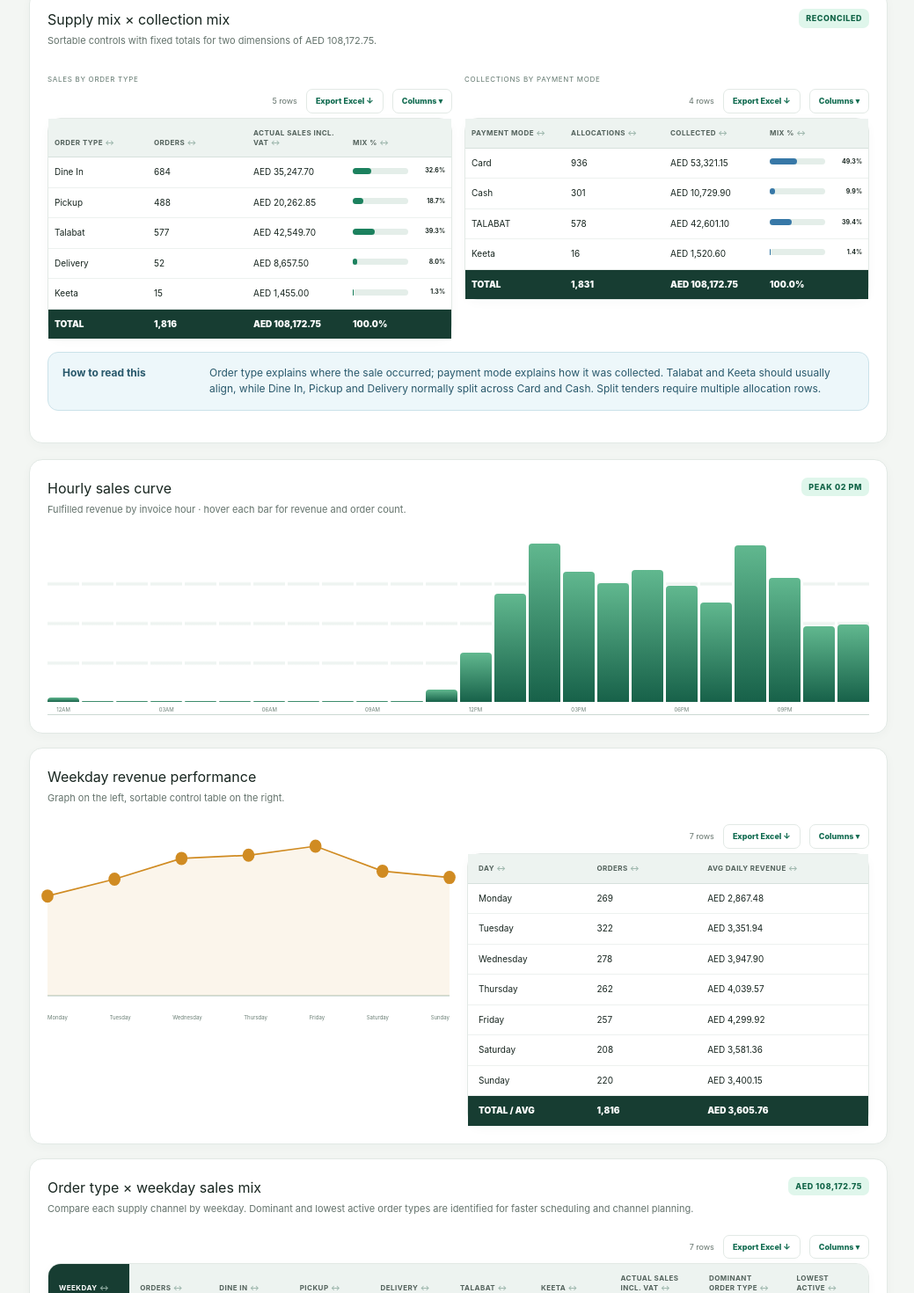
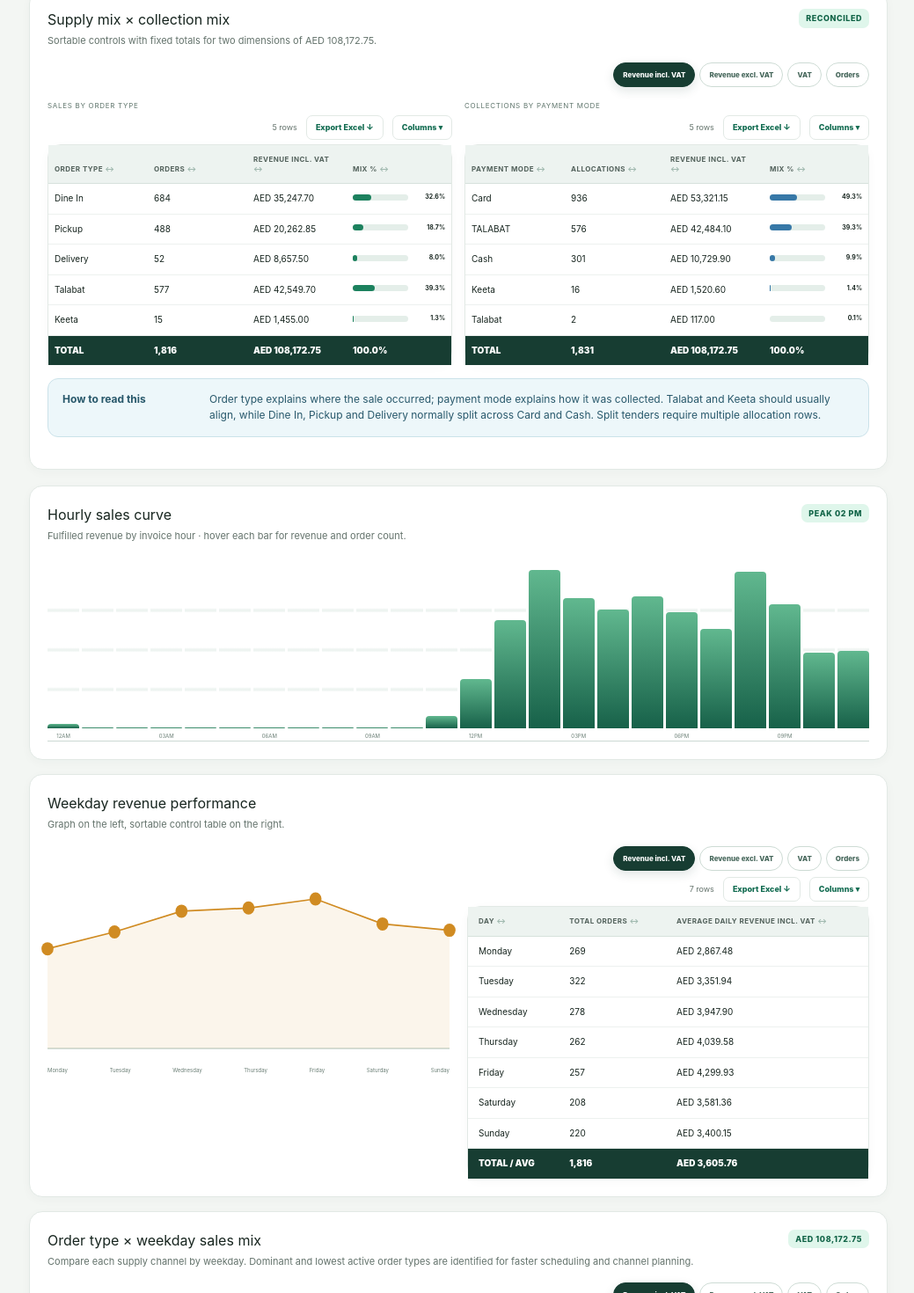
Before and after one commit to TechMainstay-Software-Pvt-Ltd/tmbill-audit-dashboard, a Next.js app: page / in a window 1280 px wide. Shown: the part 2188-3658 px from the top of the page at 88% size, without its empty margins (241-1280 px from the left). Built offline with nearby package versions, Linux system fonts and the light colour scheme.

Commit message:
Add mix table metric controls

```diff
--- a/app/page.tsx
+++ b/app/page.tsx
@@ -203,6 +203,11 @@ function TenderValue({row,tender}:{row:any;tender:"card"|"cash"|"talabat"|"deliv
   return <span className={invalid?"invalidTender":""}>{money(value)}{invalid&&<small>Unexpected channel</small>}</span>
 }
 type GridCol={key:string;label:string;numeric?:boolean;defaultVisible?:boolean;value?:(r:any)=>string|number;render?:(r:any)=>React.ReactNode};
+type MixMetric="orders"|"inclVat"|"exVat"|"vat";
+function MetricSelector({value,onChange}:{value:MixMetric;onChange:(v:MixMetric)=>void}) {
+  const choices:Array<[MixMetric,string]>=[["inclVat","Revenue incl. VAT"],["exVat","Revenue excl. VAT"],["vat","VAT"],["orders","Orders"]];
+  return <div className="metricSelector" aria-label="Table measure">{choices.map(([id,label])=><button type="button" key={id} className={value===id?"active":""} onClick={()=>onChange(id)}>{label}</button>)}</div>
+}
 function DataGrid({id,rows,columns,totals,onRowClick,selectedKey,renderExpanded}:{id:string;rows:any[];columns:GridCol[];totals?:Record<string,React.ReactNode>;onRowClick?:(r:any)=>void;selectedKey?:string;renderExpanded?:(r:any)=>React.ReactNode}) {
   const [order,setOrder]=useState(columns.map(c=>c.key));
   const [visible,setVisible]=useState<Record<string,boolean>>(()=>Object.fromEntries(columns.map(c=>[c.key,c.defaultVisible!==false])));
@@ -223,9 +228,19 @@ function DataGrid({id,rows,columns,totals,onRowClick,selectedKey,renderExpanded}
       {totals&&<tfoot><tr>{active.map(c=><td key={c.key} className={c.numeric?"numeric":""}>{totals[c.key]??""}</td>)}</tr></tfoot>}</table></div></div>
 }
 
-function MixDrill({invoices}:{invoices:Invoice[]}) {
+function MixDrill({invoices,paymentExceptions=[],metric="inclVat"}:{invoices:Invoice[];paymentExceptions?:any[];metric?:MixMetric}) {
   const summarize=(key:"orderType"|"paymentMode")=>Object.values(invoices.reduce((a:any,x)=>{const k=x[key]||"Unclassified";a[k]??={name:k,orders:0,sales:0,vat:0};a[k].orders++;a[k].sales+=x.total;a[k].vat+=x.vat;return a},{})).sort((a:any,b:any)=>b.sales-a.sales) as any[];
-  return <div className="rowDrill"><div><h4>Order types · high to low</h4>{summarize("orderType").map(x=><p key={x.name}><b>{x.name}</b><span>{num(x.orders)} orders</span><strong>{money(x.sales)}</strong><small>VAT {money(x.vat)}</small></p>)}</div><div><h4>Payment modes · high to low</h4>{summarize("paymentMode").map(x=><p key={x.name}><b>{x.name}</b><span>{num(x.orders)} invoices</span><strong>{money(x.sales)}</strong><small>Collection label</small></p>)}</div></div>
+  const exceptionMap=new Map(paymentExceptions.map(x=>[x.billNo,x]));
+  const payments=Object.values(invoices.reduce((a:any,x)=>{
+    const split=exceptionMap.get(x.billNo);
+    const allocations=split?["card","cash","talabat","deliveroo","keeta"].map(k=>({name:k[0].toUpperCase()+k.slice(1),value:Number(split[k]||0)})).filter(y=>y.value>0):[{name:x.paymentMode||"Unclassified",value:x.total}];
+    allocations.forEach(y=>{const share=x.total?y.value/x.total:0;a[y.name]??={name:y.name,allocations:0,sales:0,vat:0};a[y.name].allocations++;a[y.name].sales+=y.value;a[y.name].vat+=x.vat*share});
+    return a;
+  },{})).sort((a:any,b:any)=>b.sales-a.sales) as any[];
+  const value=(x:any,countKey:string)=>metric==="orders"?Number(x[countKey]||0):metric==="vat"?Number(x.vat||0):metric==="exVat"?Number(x.sales||0)-Number(x.vat||0):Number(x.sales||0);
+  const format=(v:number)=>metric==="orders"?num(v):money(v);
+  const orderRows=summarize("orderType").sort((a,b)=>value(b,"orders")-value(a,"orders")),paymentRows=[...payments].sort((a,b)=>value(b,"allocations")-value(a,"allocations"));
+  return <div className="rowDrill"><div><h4>Order types · high to low</h4>{orderRows.map(x=><p key={x.name}><b>{x.name}</b><span>{num(x.orders)} orders</span><strong>{format(value(x,"orders"))}</strong><small>VAT {money(x.vat)}</small></p>)}</div><div><h4>Payment modes · high to low</h4>{paymentRows.map(x=><p key={x.name}><b>{x.name}</b><span>{num(x.allocations)} allocations</span><strong>{format(value(x,"allocations"))}</strong><small>{x.name==="Card"||x.name==="Cash"?"Split components included":"Collection channel"}</small></p>)}</div></div>
 }
 
 export default function Home() {
@@ -262,6 +277,7 @@ export default function Home() {
   const [discountQuery,setDiscountQuery]=useState("");
   const [discountLevel,setDiscountLevel]=useState("All");
   const [discountPage,setDiscountPage]=useState(1);
+  const [mixMetric,setMixMetric]=useState<MixMetric>("inclVat");
   useEffect(()=>{fetch("/data/audit-data.json").then(r=>r.json()).then(setData)},[]);
   useEffect(()=>{fetch("/data/payment-reconciliation.json").then(r=>r.json()).then(setPaymentRecon)},[]);
   useEffect(()=>{fetch("/data/separate-sales-audit.json").then(r=>r.json()).then(setSeparateAudit)},[]);
@@ -357,12 +373,28 @@ export default function Home() {
   const invoiceDay=(x:Invoice)=>{const [d,m,y]=x.date.split("-").map(Number);return new Date(y,m-1,d)};
   const weekdayOrderMix=weekdayNames.map(day=>{
     const invoices=data.invoices.filter(x=>x.status==="Fulfilled"&&weekdayNames[invoiceDay(x).getDay()]===day);
-    const row:any={day,orders:invoices.length,total:invoices.reduce((a,x)=>a+x.total,0)};
-    orderTypeNames.forEach(type=>row[type]=invoices.filter(x=>x.orderType===type).reduce((a,x)=>a+x.total,0));
-    const ranked=orderTypeNames.map(type=>({type,value:row[type]})).sort((a,b)=>b.value-a.value);
+    const row:any={day,orders:invoices.length,totalInclVat:invoices.reduce((a,x)=>a+x.total,0),totalVat:invoices.reduce((a,x)=>a+x.vat,0)};
+    orderTypeNames.forEach(type=>{const lines=invoices.filter(x=>x.orderType===type);row[`${type}InclVat`]=lines.reduce((a,x)=>a+x.total,0);row[`${type}Vat`]=lines.reduce((a,x)=>a+x.vat,0);row[`${type}Orders`]=lines.length});
+    const metric=(type:string)=>mixMetric==="orders"?row[`${type}Orders`]:mixMetric==="vat"?row[`${type}Vat`]:mixMetric==="exVat"?row[`${type}InclVat`]-row[`${type}Vat`]:row[`${type}InclVat`];
+    orderTypeNames.forEach(type=>row[type]=metric(type));
+    row.total=mixMetric==="orders"?row.orders:mixMetric==="vat"?row.totalVat:mixMetric==="exVat"?row.totalInclVat-row.totalVat:row.totalInclVat;
+    const ranked=orderTypeNames.map(type=>({type,value:metric(type)})).sort((a,b)=>b.value-a.value);
     row.dominant=ranked[0]?.type||"—";row.weakest=[...ranked].reverse().find(x=>x.value>0)?.type||"—";
     return row;
   });
+  const mixValue=(value:number)=>mixMetric==="orders"?num(value):money(value);
+  const mixLabel=mixMetric==="orders"?"Order count":mixMetric==="vat"?"VAT":mixMetric==="exVat"?"Revenue excl. VAT":"Revenue incl. VAT";
+  const biMetric=(x:any,average=false)=>{const divisor=average?Math.max(1,Number(x.days||1)):1;return (mixMetric==="orders"?Number(x.orders||0):mixMetric==="vat"?Number(x.vat||0):mixMetric==="exVat"?Number(x.revenue||0)-Number(x.vat||0):Number(x.revenue||0))/divisor};
+  const metricFrom=(orders:number,inclVat:number,vat:number)=>mixMetric==="orders"?orders:mixMetric==="vat"?vat:mixMetric==="exVat"?inclVat-vat:inclVat;
+  const orderMixRows=orderTypeNames.map(name=>{const lines=data.invoices.filter(x=>x.status==="Fulfilled"&&x.orderType===name);const inclVat=lines.reduce((a,x)=>a+x.total,0),vat=lines.reduce((a,x)=>a+x.vat,0);return {name,orders:lines.length,inclVat,vat,value:metricFrom(lines.length,inclVat,vat)}}).filter(x=>x.orders);
+  const paymentExceptionMap=new Map((paymentRecon?.exceptions||[]).map((x:any)=>[x.billNo,x]));
+  const paymentMixRows=Object.values(data.invoices.filter(x=>x.status==="Fulfilled").reduce((a:any,x)=>{
+    const split:any=paymentExceptionMap.get(x.billNo);
+    const allocations=split?["card","cash","talabat","deliveroo","keeta"].map(k=>({name:k[0].toUpperCase()+k.slice(1),value:Number(split[k]||0)})).filter(y=>y.value>0):[{name:x.paymentMode||"Unclassified",value:x.total}];
+    allocations.forEach(y=>{const share=x.total?y.value/x.total:0;a[y.name]??={name:y.name,orders:0,inclVat:0,vat:0};a[y.name].orders++;a[y.name].inclVat+=y.value;a[y.name].vat+=x.vat*share});
+    return a;
+  },{})).map((x:any)=>({...x,value:metricFrom(x.orders,x.inclVat,x.vat)})).sort((a:any,b:any)=>b.value-a.value) as any[];
+  const orderMetricTotal=orderMixRows.reduce((a,x)=>a+x.value,0),paymentMetricTotal=paymentMixRows.reduce((a,x)=>a+x.value,0);
   const invoicesForDay=(date:string)=>data.invoices.filter(x=>x.status==="Fulfilled"&&`${String(invoiceDay(x).getFullYear())}-${String(invoiceDay(x).getMonth()+1).padStart(2,"0")}-${String(invoiceDay(x).getDate()).padStart(2,"0")}`===date);
   const invoicesForWeek=(week:string)=>{const index=businessInsights?.weekly.findIndex(x=>x.week===week)??-1;return index<0?[]:data.invoices.filter(x=>{const d=invoiceDay(x).getDate();return x.status==="Fulfilled"&&d>=index*7+1&&d<=Math.min(30,index*7+7)})};
   return <div className="app">
@@ -437,12 +469,13 @@ export default function Home() {
             <div className="chartLegend"><span><i className="avg"/>Average turnaround</span><span><i className="p90"/>P90 marker</span><span>{num(businessInsights.summary.over60)} orders exceeded 60 minutes</span></div>
           </div>
           <div className="panel" id="supply-collection-insights"><div className="panelHead"><div><h3>Supply mix × collection mix</h3><p>Sortable controls with fixed totals for two dimensions of AED 108,172.75.</p></div><Badge tone="good">RECONCILED</Badge></div>
-            <div className="mixTablesRow"><div><h4 className="mixTableTitle">Sales by order type</h4><DataGrid id="overview-order-mix" rows={orderTotals.map(([name,value,count])=>({name,value,count,mix:value/+s.grossSales*100}))} onRowClick={x=>{setOrderType(x.name);setTab("bills")}} columns={[
-              {key:"name",label:"Order type"},{key:"count",label:"Orders",numeric:true},{key:"value",label:"Actual Sales incl. VAT",numeric:true,render:x=>money(x.value)},{key:"mix",label:"Mix %",numeric:true,render:x=><span className="miniMix"><i style={{width:`${x.mix}%`}}/><b>{x.mix.toFixed(1)}%</b></span>}
-            ]} totals={{name:"TOTAL",count:num(+s.fulfilledInvoices),value:money(+s.grossSales),mix:"100.0%"}}/></div>
-            <div><h4 className="mixTableTitle">Collections by payment mode</h4><DataGrid id="overview-payment-mix" rows={paymentTotals.map(([name,value,count])=>({name,value,count,mix:value/+s.grossSales*100}))} onRowClick={()=>setTab("payments")} columns={[
-              {key:"name",label:"Payment mode"},{key:"count",label:"Allocations",numeric:true},{key:"value",label:"Collected",numeric:true,render:x=>money(x.value)},{key:"mix",label:"Mix %",numeric:true,render:x=><span className="miniMix payment"><i style={{width:`${x.mix}%`}}/><b>{x.mix.toFixed(1)}%</b></span>}
-            ]} totals={{name:"TOTAL",count:"1,831",value:money(+s.grossSales),mix:"100.0%"}}/></div></div>
+            <MetricSelector value={mixMetric} onChange={setMixMetric}/>
+            <div className="mixTablesRow"><div><h4 className="mixTableTitle">Sales by order type</h4><DataGrid id="overview-order-mix" rows={orderMixRows.map(x=>({...x,mix:x.value/Math.max(1,orderMetricTotal)*100}))} onRowClick={x=>{setOrderType(x.name);setTab("bills")}} columns={[
+              {key:"name",label:"Order type"},{key:"orders",label:"Orders",numeric:true},{key:"value",label:mixLabel,numeric:true,render:x=>mixValue(x.value)},{key:"mix",label:"Mix %",numeric:true,render:x=><span className="miniMix"><i style={{width:`${x.mix}%`}}/><b>{x.mix.toFixed(1)}%</b></span>}
+            ]} totals={{name:"TOTAL",orders:num(+s.fulfilledInvoices),value:mixValue(orderMetricTotal),mix:"100.0%"}}/></div>
+            <div><h4 className="mixTableTitle">Collections by payment mode</h4><DataGrid id="overview-payment-mix" rows={paymentMixRows.map(x=>({...x,mix:x.value/Math.max(1,paymentMetricTotal)*100}))} onRowClick={()=>setTab("payments")} columns={[
+              {key:"name",label:"Payment mode"},{key:"orders",label:"Allocations",numeric:true},{key:"value",label:mixLabel,numeric:true,render:x=>mixValue(x.value)},{key:"mix",label:"Mix %",numeric:true,render:x=><span className="miniMix payment"><i style={{width:`${x.mix}%`}}/><b>{x.mix.toFixed(1)}%</b></span>}
+            ]} totals={{name:"TOTAL",orders:num(paymentMixRows.reduce((a,x)=>a+x.orders,0)),value:mixValue(paymentMetricTotal),mix:"100.0%"}}/></div></div>
             <Info title="How to read this" tone="blue">Order type explains where the sale occurred; payment mode explains how it was collected. Talabat and Keeta should usually align, while Dine In, Pickup and Delivery normally split across Card and Cash. Split tenders require multiple allocation rows.</Info>
           </div>
         </section>}
@@ -452,25 +485,29 @@ export default function Home() {
               <div className="hourBars">{businessInsights.hourly.map(x=><div key={x.hour} title={`${x.label}: ${money(x.revenue)} · ${x.orders} orders`}><span><i style={{height:`${x.revenue/Math.max(...businessInsights.hourly.map(h=>h.revenue))*100}%`}}/></span><small>{x.hour%3===0?x.label.replace(" ",""):""}</small></div>)}</div>
             </div>
             <div className="panel wide weekdayPanel" id="weekday-insights"><div className="panelHead"><div><h3>Weekday revenue performance</h3><p>Graph on the left, sortable control table on the right.</p></div></div>
-              <div className="weekdaySplit"><div><MetricLine rows={businessInsights.weekday} valueKey="averageDailyRevenue" labelKey="day" color="#d08b22"/></div><DataGrid id="weekday-performance" rows={businessInsights.weekday} columns={[{key:"day",label:"Day"},{key:"days",label:"Days",numeric:true,defaultVisible:false},{key:"orders",label:"Orders",numeric:true},{key:"averageDailyRevenue",label:"Avg daily revenue",numeric:true,render:x=>money(x.averageDailyRevenue)},{key:"averageCheck",label:"Avg check",numeric:true,defaultVisible:false,render:x=>money(x.averageCheck)}]} totals={{day:"TOTAL / AVG",days:"30",orders:num(+s.fulfilledInvoices),averageDailyRevenue:money(+s.grossSales/30),averageCheck:money(+s.averageCheck)}}/></div>
+              <MetricSelector value={mixMetric} onChange={setMixMetric}/>
+              <div className="weekdaySplit"><div><MetricLine rows={businessInsights.weekday.map(x=>({...x,displayValue:biMetric(x,true)}))} valueKey="displayValue" labelKey="day" color="#d08b22"/></div><DataGrid id="weekday-performance" rows={businessInsights.weekday.map(x=>({...x,displayValue:biMetric(x,true)}))} columns={[{key:"day",label:"Day"},{key:"days",label:"Days",numeric:true,defaultVisible:false},{key:"orders",label:"Total orders",numeric:true},{key:"displayValue",label:`Average daily ${mixLabel.toLowerCase()}`,numeric:true,render:x=>mixValue(x.displayValue)},{key:"averageCheck",label:"Avg check",numeric:true,defaultVisible:false,render:x=>money(x.averageCheck)}]} totals={{day:"TOTAL / AVG",days:"30",orders:num(+s.fulfilledInvoices),displayValue:mixValue(biMetric({orders:+s.fulfilledInvoices,revenue:+s.grossSales,vat:+s.vat,days:30},true)),averageCheck:money(+s.averageCheck)}}/></div>
             </div>
             <div className="panel wide weekdayOrderPanel"><div className="panelHead"><div><h3>Order type × weekday sales mix</h3><p>Compare each supply channel by weekday. Dominant and lowest active order types are identified for faster scheduling and channel planning.</p></div><Badge tone="good">AED 108,172.75</Badge></div>
-              <DataGrid id="weekday-order-mix" rows={weekdayOrderMix} renderExpanded={x=><MixDrill invoices={data.invoices.filter(i=>i.status==="Fulfilled"&&weekdayNames[invoiceDay(i).getDay()]===x.day)}/>} columns={[
-                {key:"day",label:"Weekday"},{key:"orders",label:"Orders",numeric:true},{key:"Dine In",label:"Dine In",numeric:true,render:x=>money(x["Dine In"])},{key:"Pickup",label:"Pickup",numeric:true,render:x=>money(x.Pickup)},{key:"Delivery",label:"Delivery",numeric:true,render:x=>money(x.Delivery)},{key:"Talabat",label:"Talabat",numeric:true,render:x=>money(x.Talabat)},{key:"Keeta",label:"Keeta",numeric:true,render:x=>money(x.Keeta)},{key:"total",label:"Actual Sales incl. VAT",numeric:true,render:x=>money(x.total)},{key:"dominant",label:"Dominant order type",render:x=><Badge tone="good">{x.dominant}</Badge>},{key:"weakest",label:"Lowest active",render:x=><span className="weakMix">{x.weakest}</span>}
-              ]} totals={{day:"TOTAL",orders:num(+s.fulfilledInvoices),"Dine In":money(35247.7),Pickup:money(20262.85),Delivery:money(8657.5),Talabat:money(42549.7),Keeta:money(1455),total:money(+s.grossSales),dominant:"Talabat",weakest:"Keeta"}}/>
+              <MetricSelector value={mixMetric} onChange={setMixMetric}/>
+              <DataGrid id="weekday-order-mix" rows={weekdayOrderMix} renderExpanded={x=><MixDrill metric={mixMetric} paymentExceptions={paymentRecon?.exceptions} invoices={data.invoices.filter(i=>i.status==="Fulfilled"&&weekdayNames[invoiceDay(i).getDay()]===x.day)}/>} columns={[
+                {key:"day",label:"Weekday"},{key:"orders",label:"Total orders",numeric:true},{key:"Dine In",label:"Dine In",numeric:true,render:x=>mixValue(x["Dine In"])},{key:"Pickup",label:"Pickup",numeric:true,render:x=>mixValue(x.Pickup)},{key:"Delivery",label:"Delivery",numeric:true,render:x=>mixValue(x.Delivery)},{key:"Talabat",label:"Talabat",numeric:true,render:x=>mixValue(x.Talabat)},{key:"Keeta",label:"Keeta",numeric:true,render:x=>mixValue(x.Keeta)},{key:"total",label:mixLabel,numeric:true,render:x=>mixValue(x.total)},{key:"dominant",label:"Dominant order type",render:x=><Badge tone="good">{x.dominant}</Badge>},{key:"weakest",label:"Lowest active",render:x=><span className="weakMix">{x.weakest}</span>}
+              ]} totals={{day:"TOTAL",orders:num(+s.fulfilledInvoices),"Dine In":mixValue(weekdayOrderMix.reduce((a,x)=>a+x["Dine In"],0)),Pickup:mixValue(weekdayOrderMix.reduce((a,x)=>a+x.Pickup,0)),Delivery:mixValue(weekdayOrderMix.reduce((a,x)=>a+x.Delivery,0)),Talabat:mixValue(weekdayOrderMix.reduce((a,x)=>a+x.Talabat,0)),Keeta:mixValue(weekdayOrderMix.reduce((a,x)=>a+x.Keeta,0)),total:mixValue(weekdayOrderMix.reduce((a,x)=>a+x.total,0)),dominant:"Talabat",weakest:"Keeta"}}/>
               <Info title="Decision use" tone="blue">Click a weekday row to expand its order-type and payment mix from highest to lowest. Use this matrix to plan channel availability, kitchen capacity and promotions; it measures sales contribution, not profitability.</Info>
             </div>
           </section>
           <section className="analyticsGrid">
             <div className="panel wide" id="daily-insights"><div className="panelHead"><div><h3>Daily revenue trend · June 2026</h3><p>Day numbers run from 1 to 30; hover a point for the exact revenue.</p></div><Badge tone="good">30 DAYS</Badge></div>
-              <MetricLine rows={businessInsights.daily.map(x=>({...x,dayLabel:String(Number(x.date.slice(-2)))}))} valueKey="revenue" labelKey="dayLabel"/>
-              <DataGrid id="daily-performance" rows={businessInsights.daily} renderExpanded={x=><MixDrill invoices={invoicesForDay(x.date)}/>} columns={[
-                {key:"date",label:"June day",numeric:true,value:x=>Number(x.date.slice(-2)),render:x=>String(Number(x.date.slice(-2)))},{key:"day",label:"Day"},{key:"orders",label:"Orders",numeric:true},{key:"guests",label:"Guests",numeric:true,defaultVisible:false},{key:"revenue",label:"Actual Sales incl. VAT",numeric:true,render:x=>money(x.revenue)},{key:"discount",label:"Discounts",numeric:true,render:x=>money(x.discount)},{key:"vat",label:"VAT",numeric:true,defaultVisible:false,render:x=>money(x.vat)},{key:"averageCheck",label:"Avg check",numeric:true,render:x=>money(x.averageCheck)},{key:"firstActivity",label:"First bill",defaultVisible:false},{key:"lastActivity",label:"Last bill",defaultVisible:false},{key:"observedWindowMinutes",label:"Observed window",numeric:true,defaultVisible:false,render:x=>minutesLabel(x.observedWindowMinutes)}
-              ]} totals={{date:"TOTAL",orders:num(+s.fulfilledInvoices),guests:num(+s.totalGuests),revenue:money(+s.grossSales),discount:money(10461.25),vat:money(+s.vat),averageCheck:money(+s.averageCheck)}}/>
+              <MetricSelector value={mixMetric} onChange={setMixMetric}/>
+              <MetricLine rows={businessInsights.daily.map(x=>({...x,dayLabel:String(Number(x.date.slice(-2))),displayValue:biMetric(x)}))} valueKey="displayValue" labelKey="dayLabel"/>
+              <DataGrid id="daily-performance" rows={businessInsights.daily.map(x=>({...x,displayValue:biMetric(x)}))} renderExpanded={x=><MixDrill metric={mixMetric} paymentExceptions={paymentRecon?.exceptions} invoices={invoicesForDay(x.date)}/>} columns={[
+                {key:"date",label:"June day",numeric:true,value:x=>Number(x.date.slice(-2)),render:x=>String(Number(x.date.slice(-2)))},{key:"day",label:"Day"},{key:"orders",label:"Orders",numeric:true},{key:"guests",label:"Guests",numeric:true,defaultVisible:false},{key:"displayValue",label:mixLabel,numeric:true,render:x=>mixValue(x.displayValue)},{key:"discount",label:"Discounts",numeric:true,render:x=>money(x.discount)},{key:"vat",label:"VAT",numeric:true,defaultVisible:false,render:x=>money(x.vat)},{key:"averageCheck",label:"Avg check",numeric:true,render:x=>money(x.averageCheck)},{key:"firstActivity",label:"First bill",defaultVisible:false},{key:"lastActivity",label:"Last bill",defaultVisible:false},{key:"observedWindowMinutes",label:"Observed window",numeric:true,defaultVisible:false,render:x=>minutesLabel(x.observedWindowMinutes)}
+              ]} totals={{date:"TOTAL",orders:num(+s.fulfilledInvoices),guests:num(+s.totalGuests),displayValue:mixValue(biMetric({orders:+s.fulfilledInvoices,revenue:+s.grossSales,vat:+s.vat})),discount:money(10461.25),vat:money(+s.vat),averageCheck:money(+s.averageCheck)}}/>
             </div>
             <div className="panel wide compactWeekly" id="weekly-insights"><div className="panelHead"><div><h3>Week-by-week control</h3><p>Revenue, orders and discount pressure across the month · hover each point for detail.</p></div></div>
-              <MetricLine rows={businessInsights.weekly} valueKey="revenue" labelKey="week" color="#6d55a3"/>
-              <DataGrid id="weekly-performance" rows={businessInsights.weekly.map((x,i)=>({...x,weekNumber:`Week ${i+1}`}))} renderExpanded={x=><MixDrill invoices={invoicesForWeek(x.week)}/>} columns={[{key:"weekNumber",label:"Week no."},{key:"week",label:"Date range"},{key:"days",label:"Days",numeric:true},{key:"orders",label:"Orders",numeric:true},{key:"revenue",label:"Actual Sales incl. VAT",numeric:true,render:x=>money(x.revenue)},{key:"discount",label:"Discounts",numeric:true,render:x=>money(x.discount)},{key:"averageCheck",label:"Avg check",numeric:true,render:x=>money(x.averageCheck)}]} totals={{weekNumber:"TOTAL",week:"June",days:"30",orders:num(+s.fulfilledInvoices),revenue:money(+s.grossSales),discount:money(10461.25),averageCheck:money(+s.averageCheck)}}/>
+              <MetricSelector value={mixMetric} onChange={setMixMetric}/>
+              <MetricLine rows={businessInsights.weekly.map(x=>({...x,displayValue:biMetric(x)}))} valueKey="displayValue" labelKey="week" color="#6d55a3"/>
+              <DataGrid id="weekly-performance" rows={businessInsights.weekly.map((x,i)=>({...x,weekNumber:`Week ${i+1}`,displayValue:biMetric(x)}))} renderExpanded={x=><MixDrill metric={mixMetric} paymentExceptions={paymentRecon?.exceptions} invoices={invoicesForWeek(x.week)}/>} columns={[{key:"weekNumber",label:"Week no."},{key:"week",label:"Date range"},{key:"days",label:"Days",numeric:true},{key:"orders",label:"Orders",numeric:true},{key:"displayValue",label:mixLabel,numeric:true,render:x=>mixValue(x.displayValue)},{key:"discount",label:"Discounts",numeric:true,render:x=>money(x.discount)},{key:"averageCheck",label:"Avg check",numeric:true,render:x=>money(x.averageCheck)}]} totals={{weekNumber:"TOTAL",week:"June",days:"30",orders:num(+s.fulfilledInvoices),displayValue:mixValue(biMetric({orders:+s.fulfilledInvoices,revenue:+s.grossSales,vat:+s.vat})),discount:money(10461.25),averageCheck:money(+s.averageCheck)}}/>
               <div className="operatingCards"><div><span>Longest observed billing window</span><b>{businessInsights.operatingHighlights.longestDay.date}</b><strong>{businessInsights.operatingHighlights.longestDay.firstActivity}–{businessInsights.operatingHighlights.longestDay.lastActivity}</strong></div><div><span>Shortest observed billing window</span><b>{businessInsights.operatingHighlights.shortestDay.date}</b><strong>{businessInsights.operatingHighlights.shortestDay.firstActivity}–{businessInsights.operatingHighlights.shortestDay.lastActivity}</strong></div><div><span>Highest revenue date</span><b>{businessInsights.operatingHighlights.bestRevenueDay.date}</b><strong>{money(businessInsights.operatingHighlights.bestRevenueDay.revenue)}</strong></div><div><span>Most orders / recorded guests</span><b>{businessInsights.operatingHighlights.bestOrderDay.date}</b><strong>{businessInsights.operatingHighlights.bestOrderDay.orders} / {businessInsights.operatingHighlights.bestGuestDay.guests}</strong></div></div>
               <Info title="Operating-hours limitation" tone="amber">First and last bill times show the observed transaction window, not staff attendance or official opening hours. Near-24-hour windows should trigger a business-date-cutoff review before labor decisions are made.</Info>
             </div>
```
Also changed, not shown: app/audit.css.
